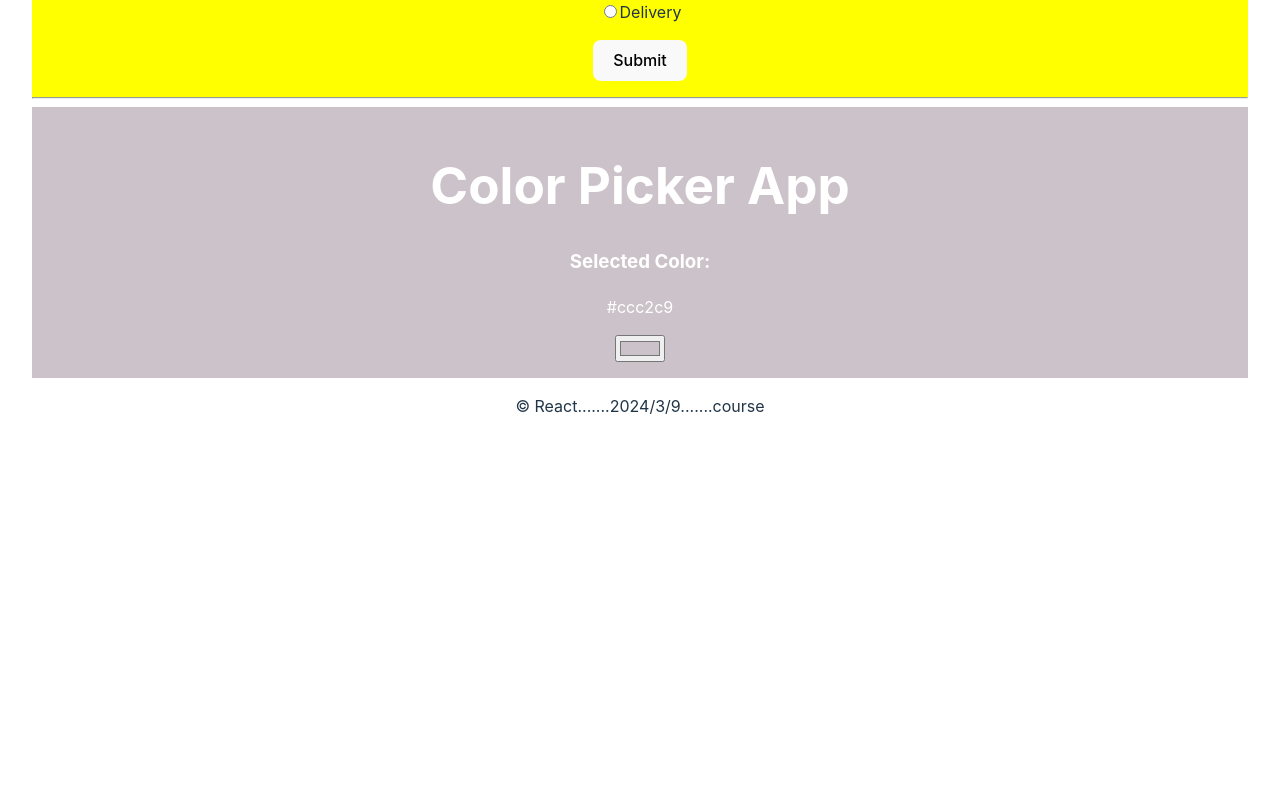
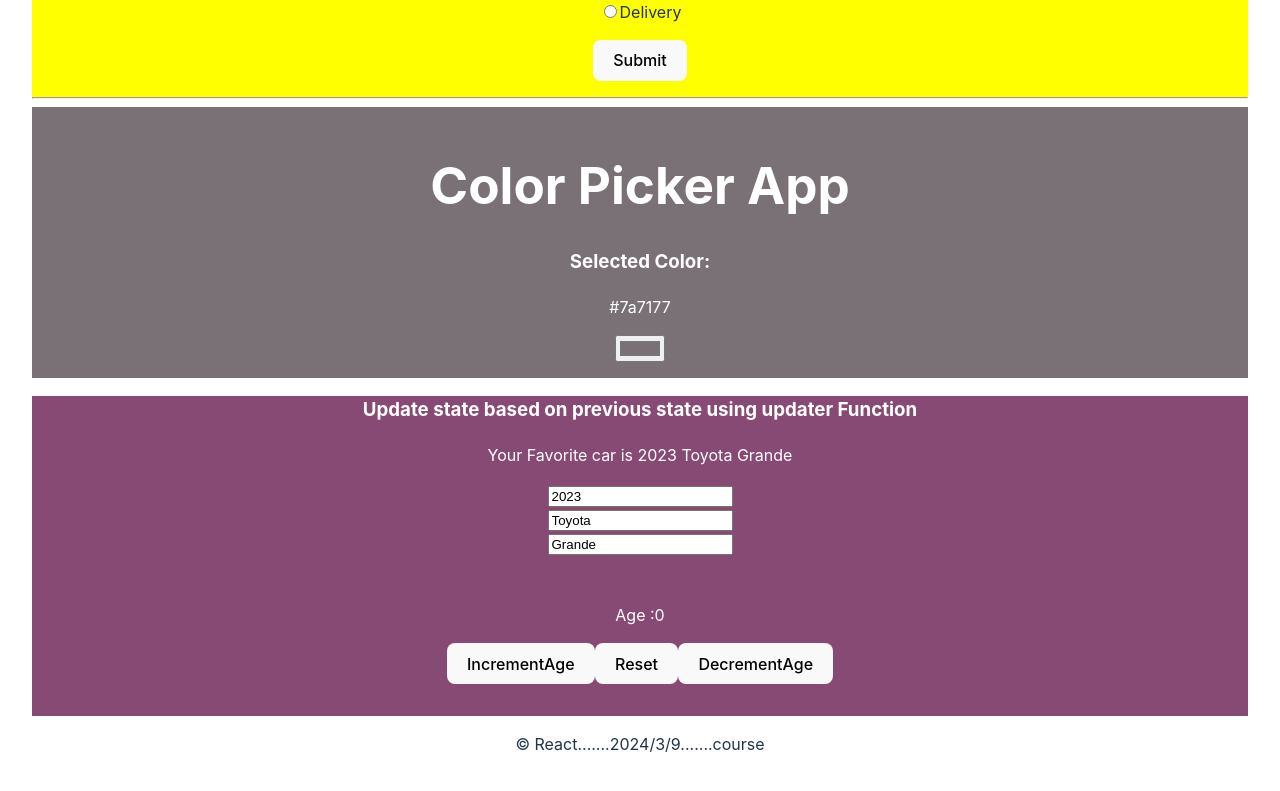
Before and after one commit to TamoorKhokhar/react2024, a React (Vite) app in the folder react2024/: page / in a window 1280 px wide. Shown: the part 3686-4477 px from the top of the page. Before the commit the page ends 4152 px from the top, so only its background shows below. Built offline with nearby package versions, Linux system fonts and the light colour scheme.

Commit message:
update state based on previous state using updater function using react

```diff
--- a/react2024/src/App.jsx
+++ b/react2024/src/App.jsx
@@ -1,6 +1,6 @@
 import "./App.css";
 import Home from "./components/home";
-import List from "./components/list";
+import List from "./components/List";
 import Footer from "./components/footer";
 import Header from "./components/header";
 import Students from "./components/student";
@@ -9,6 +9,7 @@ import Button from "./components/button";
 import UseStateMyComponent from "./components/useStateMyComponent";
 import OnChangeComponent from "./components/onChangeComponent";
 import ColorPicker from "./components/colorPicker";
+import UpdateStateFunction from "./components/updateStateFunction";
 
 function App() {
   const Fruits = [
@@ -52,6 +53,8 @@ function App() {
 
         <ColorPicker />
 
+        <UpdateStateFunction />
+
         <Footer />
       </div>
     </>
--- a/react2024/src/components/colorPicker.jsx
+++ b/react2024/src/components/colorPicker.jsx
@@ -1,7 +1,7 @@
 import React, { useState } from "react";
 
 function ColorPicker() {
-  const [color, setColor] = useState("#ccc2c9");
+  const [color, setColor] = useState("#7a7177");
   const handleColorChange = (e) => {
     setColor(e.target.value);
   };
--- /dev/null
+++ b/react2024/src/components/updateStateFunction.jsx
@@ -0,0 +1,74 @@
+import { useState } from "react";
+
+function UpdateStateFunction() {
+  //   Updater Function : a function passed as an argument to setState() allow for the safe update based on previous state not on the current state
+
+  const [carData, setCarData] = useState({
+    year: 2023,
+    make: "Toyota",
+    model: "Grande",
+  });
+
+  const [count, setCount] = useState(0);
+
+  const hnandleYearChange = (e) => {
+    setCarData((c) => ({ ...c, year: e.target.value }));
+  };
+  const handleMakeChange = (e) => {
+    setCarData((c) => ({ ...c, make: e.target.value }));
+  };
+  const handleModelChange = (e) => {
+    setCarData((c) => ({ ...c, model: e.target.value }));
+  };
+
+  const IncrementAge = () => {
+    setCount((a) => a + 1);
+    setCount((a) => a + 1);
+  };
+
+  const DecrementAge = () => {
+    setCount(count > 0 ? (a) => a - 1 : 0);
+    setCount(count > 0 ? (a) => a - 1 : 0);
+  };
+  const Reset = () => {
+    setCount(0);
+  };
+  return (
+    <>
+      <div style={{ backgroundColor: "#874a75", color: "white" }}>
+        <h3>Update state based on previous state using updater Function </h3>
+
+        <div>
+          <p>
+            Your Favorite car is {carData.year} {""}
+            {carData.make} {carData.model}
+          </p>
+          <input
+            type="number"
+            value={carData.year}
+            onChange={hnandleYearChange}
+          />
+          <br></br>
+          <input type="text" value={carData.make} onChange={handleMakeChange} />
+          <br></br>
+          <input
+            type="text"
+            value={carData.model}
+            onChange={handleModelChange}
+          />
+        </div>
+
+        <div>
+          <div style={{ padding: "2rem" }}>
+            <p>Age :{count}</p>
+            <button onClick={IncrementAge}> IncrementAge</button>
+            <button onClick={Reset}> Reset</button>
+            <button onClick={DecrementAge}> DecrementAge</button>
+          </div>
+        </div>
+      </div>
+    </>
+  );
+}
+
+export default UpdateStateFunction;
```
